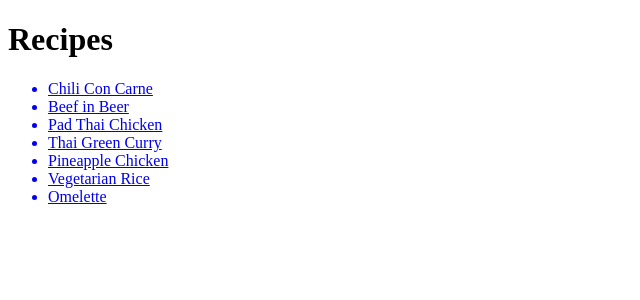
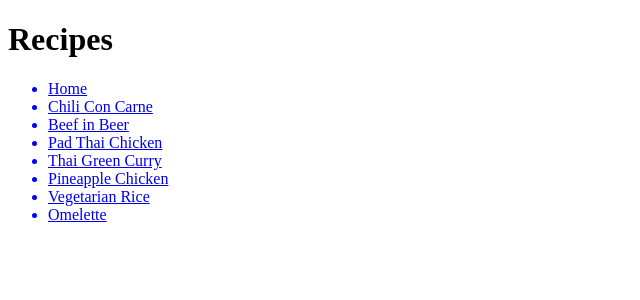
Before and after one commit to JerseyZenith/learningtasks, a PHP site: page /Recipes.php in a window 1280 px wide. Shown: the top 300 px of the page, without its empty margins (0-640 px from the left). Run offline with PHP 8.4, Linux system fonts and the light colour scheme.

Commit message:
Update Recipes.php

```diff
--- a/LT2/Recipes.php
+++ b/LT2/Recipes.php
@@ -4,6 +4,7 @@
 	<head><h1>Recipes</h1></head>
 		<ul>
 		<body>
+		<a href="index.php"><li>Home</li></a>
 		<a href="ChiliConCarne.html"><li>Chili Con Carne</li></a>
 		<a href="BeefInBeer.html"><li>Beef in Beer</li></a>
 		<a href="PadThaiChicken.html"><li>Pad Thai Chicken</li></a>
```
